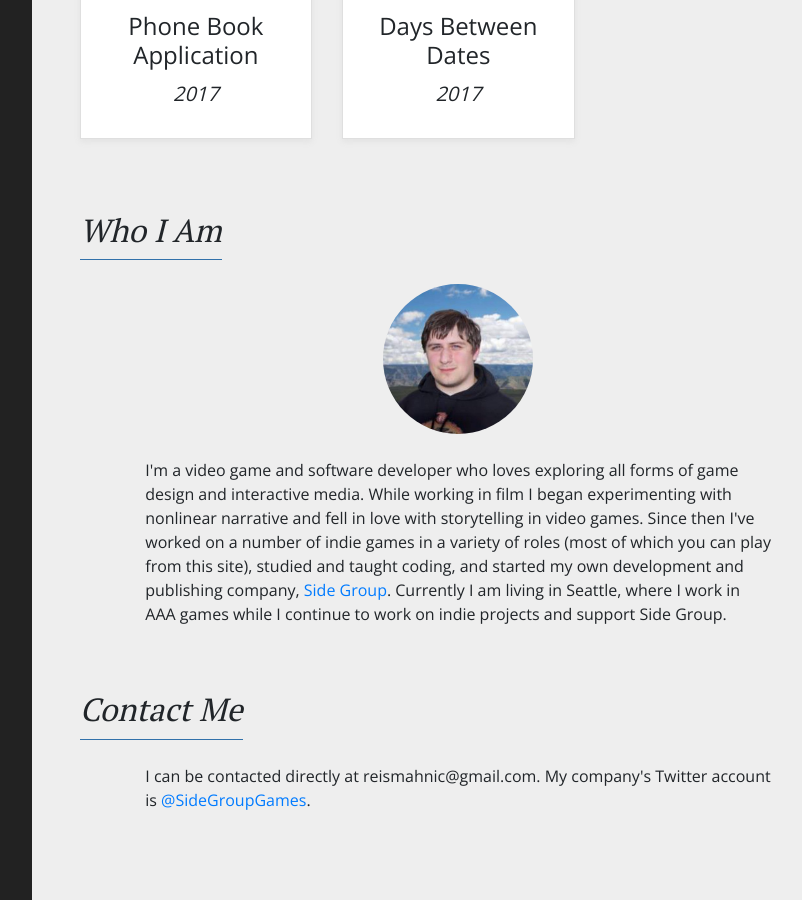
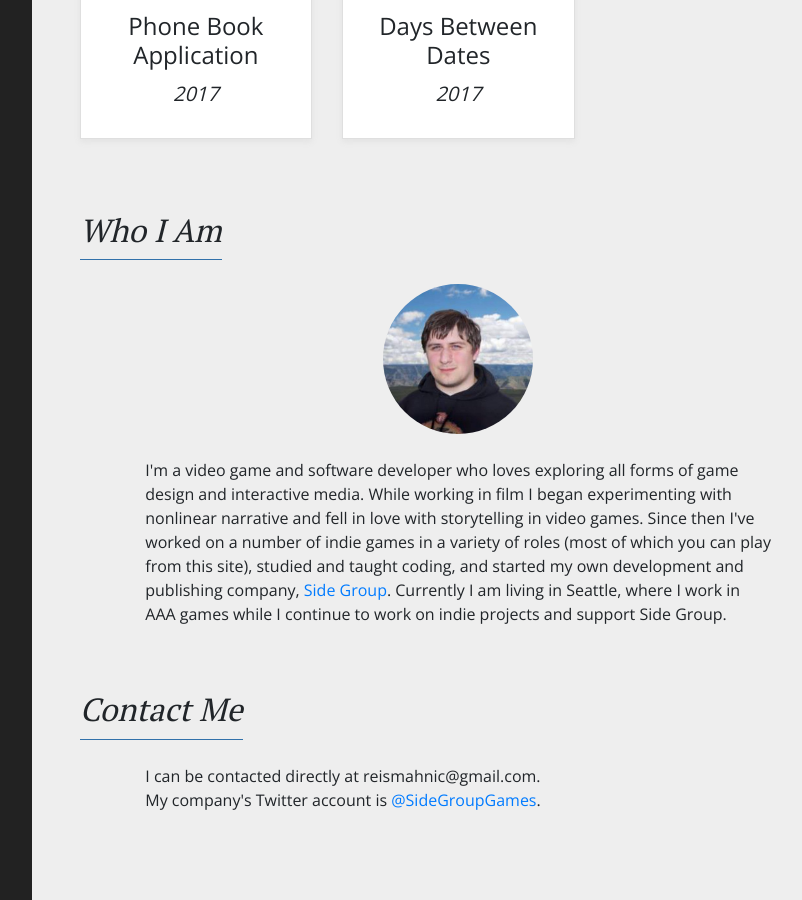
Before and after one commit to reismahnic/reis-mahnic, a Jekyll site: the page built from index.html, in a window 1280 px wide and 900 px high, scrolled down 2318 px. Shown: the whole window, without its empty margins (395-1197 px from the left). Built offline with Jekyll 4.4.1, drawn with Linux system fonts in a browser that asks for light colours.

Commit message:
Update home.html

```diff
--- a/_layouts/home.html
+++ b/_layouts/home.html
@@ -69,7 +69,7 @@ title: Reis Mahnic - Video Games and Software Development
     </div>
     <div class="row mb-4">
         <div class="col-auto col-sm-auto col-md-10 text-center mx-auto">
-            <p class="text-left">I can be contacted directly at reismahnic@gmail.com.
+            <p class="text-left">I can be contacted directly at reismahnic@gmail.com.<br/>
 My company's Twitter account is <a href="https://twitter.com/sidegroupgames" target="_blank">@SideGroupGames</a>.</p>
         </div>
     </div>
```
